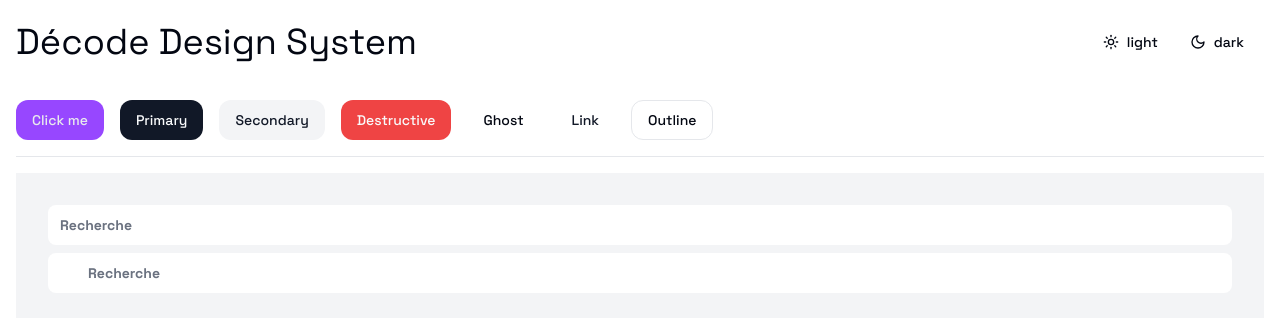
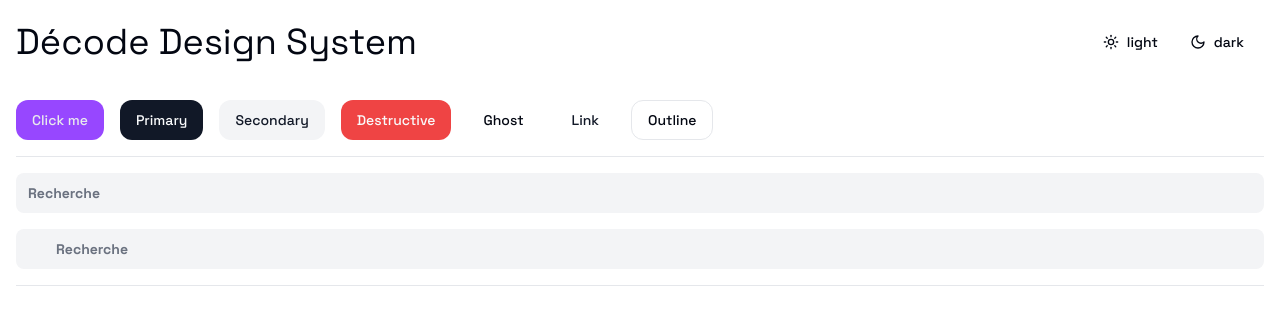
Before and after one commit to decode-school/design-system, a React (Vite) app: page / in a window 1280 px wide. Shown: the top 318 px of the page. Built offline with nearby package versions, Linux system fonts and the light colour scheme; some icons are missing.

Commit message:
feat: update input component styles to use secondary background

```diff
--- a/src/main.tsx
+++ b/src/main.tsx
@@ -27,10 +27,8 @@ createRoot(document.getElementById('root')!).render(
             <Button variant="outline">Outline</Button>
           </section>
           <hr />
-          <section className='flex flex-col gap-2 bg-secondary p-8'>
-            <Input type="text" placeholder="Recherche" />
-            <Input type="search" placeholder="Recherche" icon="search" />
-          </section>
+          <Input type="text" placeholder="Recherche" />
+          <Input type="search" placeholder="Recherche" icon="search" />
           <hr />
         </div>
       </main>
--- a/src/package/ui/components/ui/input.tsx
+++ b/src/package/ui/components/ui/input.tsx
@@ -16,7 +16,7 @@ const Input = React.forwardRef<HTMLInputElement, InputProps>(
           <input
             type={type}
             className={cn(
-              "flex h-10 w-full rounded-lg bg-background px-3 pl-10 py-2 text-base ring-offset-background file:border-0 file:bg-transparent file:text-sm file:font-medium file:text-foreground placeholder:text-muted-foreground placeholder:font-bold focus-visible:outline-none focus-visible:ring-2 focus-visible:ring-accent focus-visible:ring-offset-2 disabled:cursor-not-allowed disabled:opacity-50 md:text-sm",
+              "flex h-10 w-full rounded-lg bg-secondary px-3 pl-10 py-2 text-base ring-offset-background file:border-0 file:bg-transparent file:text-sm file:font-medium file:text-foreground placeholder:text-muted-foreground placeholder:font-bold focus-visible:outline-none focus-visible:ring-2 focus-visible:ring-accent focus-visible:ring-offset-2 disabled:cursor-not-allowed disabled:opacity-50 md:text-sm",
               className
             )}
             ref={ref}
@@ -29,7 +29,7 @@ const Input = React.forwardRef<HTMLInputElement, InputProps>(
       <input
         type={type}
         className={cn(
-          "flex h-10 w-full rounded-lg bg-background px-3 py-2 text-base ring-offset-background file:border-0 file:bg-transparent file:text-sm file:font-medium file:text-foreground placeholder:text-muted-foreground placeholder:font-bold focus-visible:outline-none focus-visible:ring-2 focus-visible:ring-accent focus-visible:ring-offset-2 disabled:cursor-not-allowed disabled:opacity-50 md:text-sm",
+          "flex h-10 w-full rounded-lg bg-secondary px-3 py-2 text-base ring-offset-background file:border-0 file:bg-transparent file:text-sm file:font-medium file:text-foreground placeholder:text-muted-foreground placeholder:font-bold focus-visible:outline-none focus-visible:ring-2 focus-visible:ring-accent focus-visible:ring-offset-2 disabled:cursor-not-allowed disabled:opacity-50 md:text-sm",
           className
         )}
         ref={ref}
```
